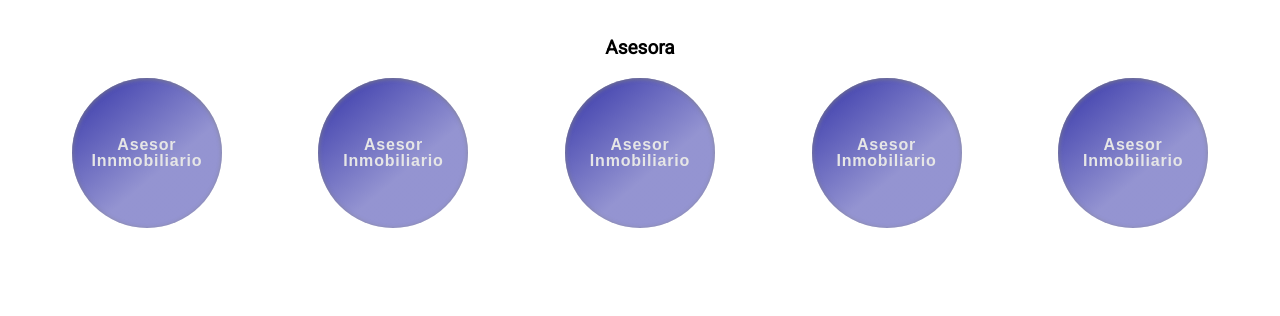
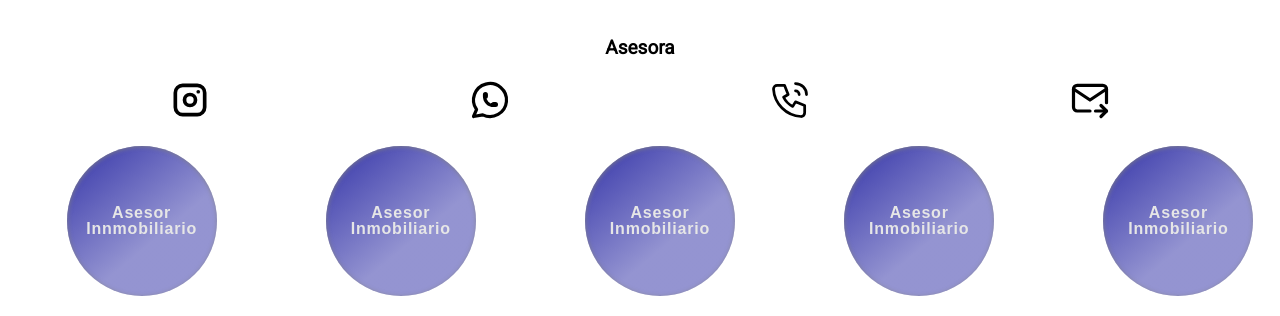
Before and after one commit to BarrasDesigns/VcardBGallegos, a plain HTML site: page index.html in a window 1280 px wide. Shown: the part 611-927 px from the top of the page. Before the commit the page ends 847 px from the top, so only its background shows below. Drawn offline with Linux system fonts and the light colour scheme.

Commit message:
Se agregan enlaces de contacto

```diff
--- a/index.html
+++ b/index.html
@@ -46,20 +46,59 @@
             </div>
         </header>
         <main>
+            <div class="contacto">
+                <a class="contacto__item" href="#"><i><svg
+                            xmlns="http://www.w3.org/2000/svg" width="44" height="44" viewBox="0 0 24 24" fill="none"
+                            stroke="#000000" stroke-width="2" stroke-linecap="round" stroke-linejoin="round"
+                            class="icon icon-tabler icons-tabler-outline icon-tabler-brand-instagram">
+                            <path stroke="none" d="M0 0h24v24H0z" fill="none" />
+                            <path d="M4 8a4 4 0 0 1 4 -4h8a4 4 0 0 1 4 4v8a4 4 0 0 1 -4 4h-8a4 4 0 0 1 -4 -4z" />
+                            <path d="M9 12a3 3 0 1 0 6 0a3 3 0 0 0 -6 0" />
+                            <path d="M16.5 7.5v.01" />
+                        </svg></i></a>
+                <a class="contacto__item" href="https://wa.me/#"><i><svg xmlns="http://www.w3.org/2000/svg"
+                            viewBox="0 0 24 24" fill="none" stroke="#000000" stroke-linecap="round"
+                            stroke-linejoin="round" class="icon icon-tabler icons-tabler-outline-brand-email" width="44"
+                            height="44" stroke-width="1.75">
+                            <path d="M3 21l1.65 -3.8a9 9 0 1 1 3.4 2.9l-5.05 .9"></path>
+                            <path
+                                d="M9 10a.5 .5 0 0 0 1 0v-1a.5 .5 0 0 0 -1 0v1a5 5 0 0 0 5 5h1a.5 .5 0 0 0 0 -1h-1a.5 .5 0 0 0 0 1">
+                            </path>
+                        </svg></i></a>
+                <a class="contacto__item" href="tel:+52#"><i><svg xmlns="http://www.w3.org/2000/svg"
+                            class="icon icon-tabler icon-tabler-phone-call" width="44" height="44" viewBox="0 0 24 24"
+                            stroke-width="1.5" stroke="#000000" fill="none" stroke-linecap="round"
+                            stroke-linejoin="round">
+                            <path stroke="none" d="M0 0h24v24H0z" fill="none" />
+                            <path
+                                d="M5 4h4l2 5l-2.5 1.5a11 11 0 0 0 5 5l1.5 -2.5l5 2v4a2 2 0 0 1 -2 2a16 16 0 0 1 -15 -15a2 2 0 0 1 2 -2" />
+                            <path d="M15 7a2 2 0 0 1 2 2" />
+                            <path d="M15 3a6 6 0 0 1 6 6" />
+                        </svg></i></a>
+                <a href="mailto:#" class="contacto__item"><i><svg
+                            xmlns="http://www.w3.org/2000/svg" viewBox="0 0 24 24" fill="none" stroke="#000000"
+                            stroke-linecap="round" stroke-linejoin="round" width="44" height="44" stroke-width="1.75">
+                            <path d="M12 18h-7a2 2 0 0 1 -2 -2v-10a2 2 0 0 1 2 -2h14a2 2 0 0 1 2 2v7.5"></path>
+                            <path d="M3 6l9 6l9 -6"></path>
+                            <path d="M15 18h6"></path>
+                            <path d="M18 15l3 3l-3 3"></path>
+                        </svg></i></a>
+            </div>
+    </div>
     <div class="enlaces">
-                <button class="button">
+        <button class="button enlaces__item">
             Asesor Innmobiliario
         </button>
-                <button class="button">
+        <button class="button enlaces__item">
             Asesor Inmobiliario
         </button>
-                <button class="button">
+        <button class="button enlaces__item">
             Asesor Inmobiliario
         </button>
-                <button class="button">
+        <button class="button enlaces__item">
             Asesor Inmobiliario
         </button>
-                <button class="button">
+        <button class="button enlaces__item">
             Asesor Inmobiliario
         </button>
     </div>
--- a/styles.css
+++ b/styles.css
@@ -111,8 +111,24 @@ body {
     text-align: center;
 }
 
+/* CONTACTO */
+.contacto {
+    width: 100%;
+    display: grid;
+    justify-items: center;
+    grid-template-columns: repeat(4, 1fr);
+    row-gap: 2rem;
+}
+
+@media (max-width: 480px) {
+    .contacto {
+        grid-template-columns: repeat(2, 1fr);
+    }
+}
+
 /* ENLACES */
 .enlaces {
+    margin: 20px;
     width: 100%;
     display: grid;
     justify-items: center;
@@ -141,7 +157,6 @@ body {
 
 @media (max-width: 768px) {
     .enlaces {
-        display: grid;
         grid-template-columns: repeat(2, 1fr);
         /* grid-auto-rows: 50rem; */
     }
```
Lines whose indentation alone changed are shown as unchanged.
